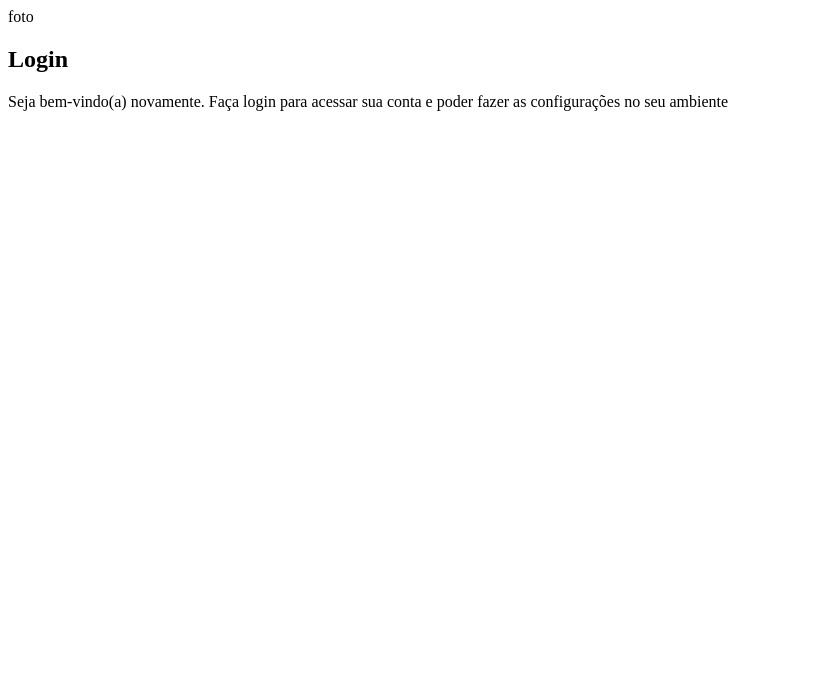
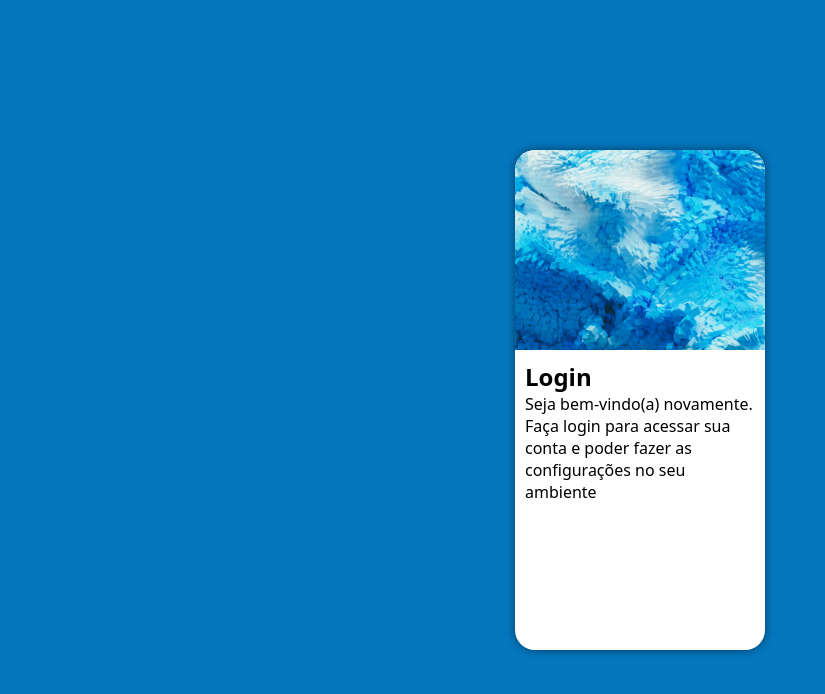
Before and after one commit to alexandre-07/projeto-login, a plain HTML site: page index.html in a window 1280 px wide. Shown: the whole page, without its empty margins (0-825 px from the left). Drawn offline with Linux system fonts and the light colour scheme.

Commit message:
atualizei projeto login

```diff
--- a/estilos/style.css
+++ b/estilos/style.css
@@ -3,7 +3,56 @@
 /*
     Paleta de cores
 
-    Verde: #49a09d
-    Lilás; #5f2c82
+    Azul Fraco: #049DD9
+    Azul Médio: #0477BF
+    Azul Forte; #0455BF
 
 */
+
+*{
+    font-family:system-ui, -apple-system, BlinkMacSystemFont, 'Segoe UI', Roboto, Oxygen, Ubuntu, Cantarell, 'Open Sans', 'Helvetica Neue', sans-serif;
+    padding: 0px;
+    margin: 0px;
+    box-sizing: border-box;
+}
+
+body, html{
+    background-color: #0477BF;
+    width: 100vw;
+    height: 100vh;
+}
+
+main{
+    position: relative;
+    width: 100vw;
+    height: 100vh;
+}
+
+section#login{
+    background-color: white;
+    width: 250px;
+    height: 500px;
+    border-radius: 20px;
+    box-shadow: 0px 0px 10px rgba(0, 0, 0, 0.507);
+
+    position: absolute;
+    top: 50%;
+    left: 50%;
+    transform: translate(-50%, -50%);
+    overflow: hidden;
+
+}
+
+section > div#imagem{
+    display: block;
+    background: url(../imagens/pattern.jpg) no-repeat;
+    height: 200px;
+    background-size: cover;
+    background-position: center center;
+}
+
+section#login > div#formulario{
+    display: block;
+    padding: 10px;
+
+}
--- a/index.html
+++ b/index.html
@@ -9,7 +9,7 @@
     <main>
         <section id="login">
             <div id="imagem">
-                foto
+
             </div>
             <div id="formulario">
                 <h1>Login</h1>
```
